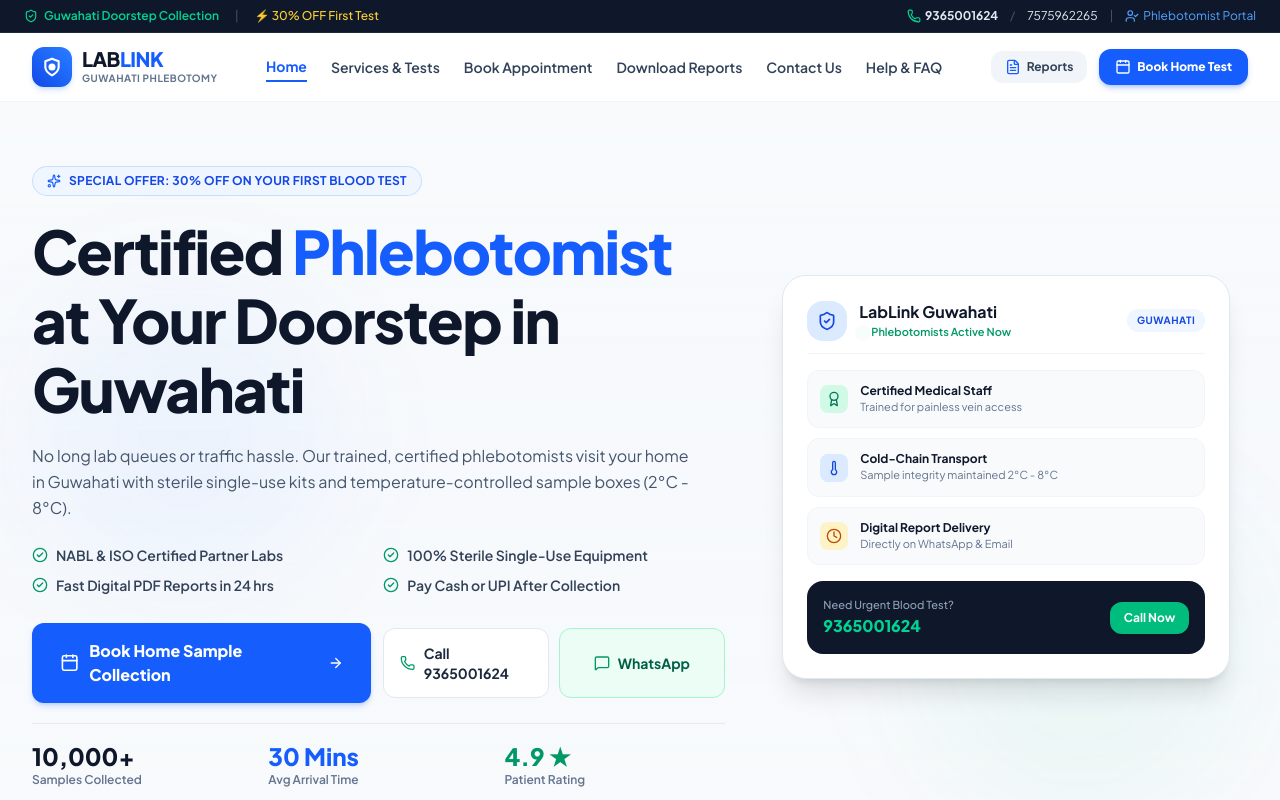
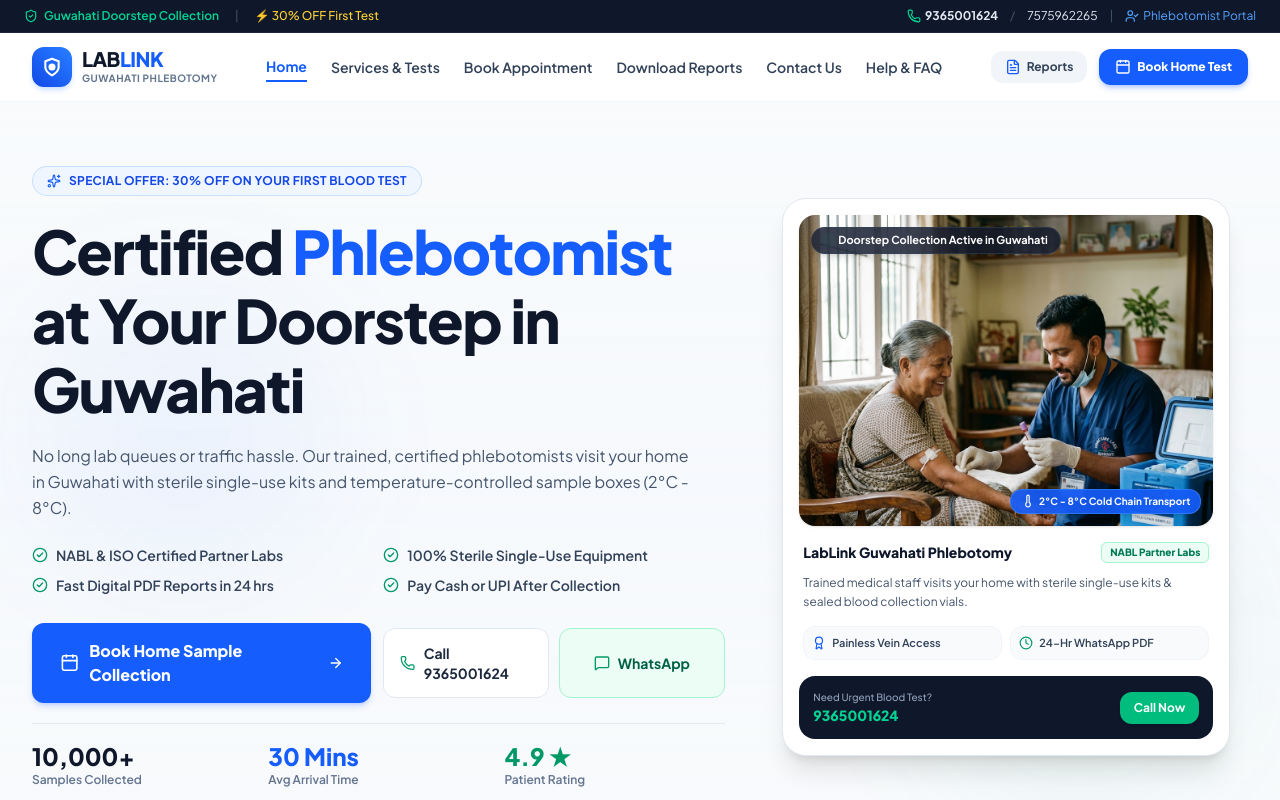
Before and after one commit to dipexplorer/lablink-guwahati, a Next.js app: page / in a window 1280 px wide. Shown: the top 800 px of the page. Built offline with nearby package versions, Linux system fonts and the light colour scheme.

Commit message:
hero: add photorealistic Assamese Guwahati doorstep phlebotomist collection visual image

```diff
--- a/src/components/Hero.tsx
+++ b/src/components/Hero.tsx
@@ -113,67 +113,62 @@
 
           </div>
 
-          {/* Right Column: Clean Medical Trust Card */}
+          {/* Right Column: High-Impact Visual Image Card for Instant Visual Understanding */}
           <div className="lg:col-span-5 relative mt-4 lg:mt-0">
-            <div className="relative mx-auto max-w-md bg-white rounded-3xl p-5 sm:p-6 border border-slate-200 shadow-xl space-y-4">
+            <div className="relative mx-auto max-w-md bg-white rounded-3xl p-3 sm:p-4 border border-slate-200 shadow-xl space-y-4">
 
-              {/* Card Header */}
-              <div className="flex items-center justify-between border-b border-slate-100 pb-3">
-                <div className="flex items-center gap-3">
-                  <div className="w-10 h-10 rounded-2xl bg-blue-100 text-blue-700 flex items-center justify-center font-bold">
-                    <ShieldCheck className="w-5 h-5" />
-                  </div>
-                  <div>
-                    <h3 className="font-bold text-slate-900 text-sm sm:text-base">LabLink Guwahati</h3>
-                    <p className="text-[11px] font-semibold text-emerald-600 flex items-center gap-1">
-                      <span className="w-2 h-2 rounded-full bg-emerald-500 animate-ping inline-block" />
-                      Phlebotomists Active Now
-                    </p>
-                  </div>
+              {/* Main Visual Image Showing Doorstep Sample Collection */}
+              <div className="relative rounded-2xl overflow-hidden aspect-[4/3] group shadow-sm">
+                <img
+                  src="/guwahati_phlebotomist_home_collection.png"
+                  alt="Certified LabLink Phlebotomist conducting doorstep blood sample collection at home in Guwahati"
+                  className="w-full h-full object-cover object-top group-hover:scale-105 transition-transform duration-500"
+                />
+
+                {/* Live Badge Overlay */}
+                <div className="absolute top-3 left-3 bg-slate-900/80 backdrop-blur-md px-3 py-1 rounded-full text-white text-[11px] font-bold flex items-center gap-1.5 border border-slate-700/60 shadow-md">
+                  <span className="w-2 h-2 rounded-full bg-emerald-400 animate-ping inline-block" />
+                  <span>Doorstep Collection Active in Guwahati</span>
                 </div>
-                <span className="px-2.5 py-1 rounded-full bg-blue-50 text-blue-700 font-bold text-[10px] uppercase tracking-wider">
-                  Guwahati
-                </span>
+
+                {/* Cold Chain Badge */}
+                <div className="absolute bottom-3 right-3 bg-blue-600/90 backdrop-blur-md px-2.5 py-1 rounded-xl text-white text-[10px] font-bold flex items-center gap-1 shadow-md border border-blue-400/40">
+                  <Thermometer className="w-3.5 h-3.5" />
+                  <span>2°C - 8°C Cold Chain Transport</span>
+                </div>
               </div>
 
-              {/* Service Features */}
-              <div className="space-y-2.5">
-                <div className="p-3 rounded-xl bg-slate-50 border border-slate-100 flex items-center gap-3">
-                  <div className="w-7 h-7 rounded-lg bg-emerald-100 text-emerald-700 flex items-center justify-center shrink-0">
-                    <Award className="w-4 h-4" />
-                  </div>
-                  <div>
-                    <p className="text-xs font-bold text-slate-900">Certified Medical Staff</p>
-                    <p className="text-[11px] text-slate-500">Trained for painless vein access</p>
-                  </div>
+              {/* Instant Visual Caption & Trust Features */}
+              <div className="px-1 space-y-2.5">
+                <div className="flex items-center justify-between">
+                  <h3 className="font-extrabold text-slate-900 text-sm">LabLink Guwahati Phlebotomy</h3>
+                  <span className="px-2 py-0.5 rounded-md bg-emerald-50 text-emerald-700 font-extrabold text-[10px] border border-emerald-200">
+                    NABL Partner Labs
+                  </span>
                 </div>
 
-                <div className="p-3 rounded-xl bg-slate-50 border border-slate-100 flex items-center gap-3">
-                  <div className="w-7 h-7 rounded-lg bg-blue-100 text-blue-700 flex items-center justify-center shrink-0">
-                    <Thermometer className="w-4 h-4" />
+                <p className="text-xs text-slate-600 leading-relaxed">
+                  Trained medical staff visits your home with sterile single-use kits & sealed blood collection vials.
+                </p>
+
+                {/* Service Highlights */}
+                <div className="grid grid-cols-2 gap-2 text-[11px] font-semibold text-slate-700 pt-1">
+                  <div className="flex items-center gap-1.5 bg-slate-50 p-2 rounded-xl border border-slate-100">
+                    <Award className="w-3.5 h-3.5 text-blue-600 shrink-0" />
+                    <span>Painless Vein Access</span>
                   </div>
-                  <div>
-                    <p className="text-xs font-bold text-slate-900">Cold-Chain Transport</p>
-                    <p className="text-[11px] text-slate-500">Sample integrity maintained 2°C - 8°C</p>
-                  </div>
-                </div>
-
-                <div className="p-3 rounded-xl bg-slate-50 border border-slate-100 flex items-center gap-3">
-                  <div className="w-7 h-7 rounded-lg bg-amber-100 text-amber-700 flex items-center justify-center shrink-0">
-                    <Clock className="w-4 h-4" />
-                  </div>
-                  <div>
-                    <p className="text-xs font-bold text-slate-900">Digital Report Delivery</p>
-                    <p className="text-[11px] text-slate-500">Directly on WhatsApp & Email</p>
+                  <div className="flex items-center gap-1.5 bg-slate-50 p-2 rounded-xl border border-slate-100">
+                    <Clock className="w-3.5 h-3.5 text-emerald-600 shrink-0" />
+                    <span>24-Hr WhatsApp PDF</span>
                   </div>
                 </div>
               </div>
 
               {/* Quick Call Action Box */}
-              <div className="bg-slate-900 p-4 rounded-2xl text-white flex items-center justify-between">
+              <div className="bg-slate-900 p-3.5 rounded-2xl text-white flex items-center justify-between">
                 <div>
-                  <p className="text-[11px] text-slate-400 font-medium">Need Urgent Blood Test?</p>
-                  <p className="text-base font-extrabold text-emerald-400">9365001624</p>
+                  <p className="text-[10px] text-slate-400 font-medium">Need Urgent Blood Test?</p>
+                  <p className="text-sm font-extrabold text-emerald-400">9365001624</p>
                 </div>
                 <a
                   href="tel:+919365001624"
```
Also changed, not shown: public/guwahati_phlebotomist_home_collection.png (added).
